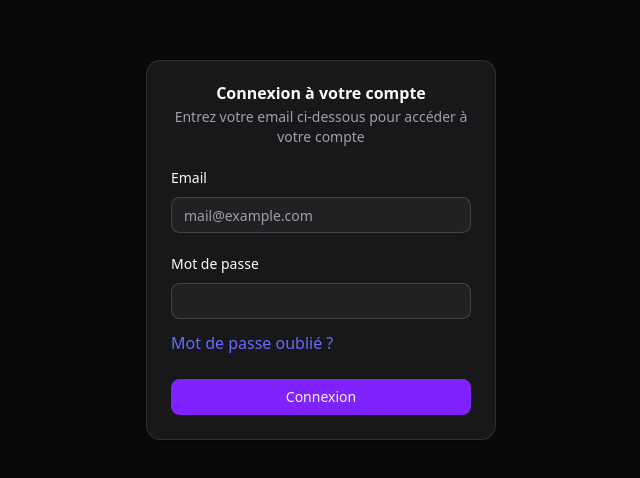
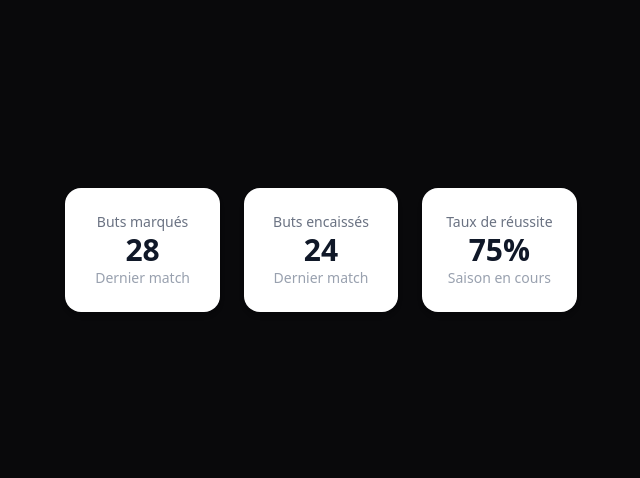
Before and after one commit to AnsseauMattheo/SaeHandDBut3-Front, a React (Vite) app: page /Connexion in a window 1280 px wide. Shown: the part 150-628 px from the top of the page, without its empty margins (319-959 px from the left). Built offline with nearby package versions, Linux system fonts and the light colour scheme; no server answers.

Commit message:
début de blocks

```diff
--- a/src/axiosRequests.jsx
+++ b/src/axiosRequests.jsx
@@ -28,3 +28,5 @@ export async function Login(email, password, setError) {
         return false; // Échec
     }
 }
+
+export async function getBut(email, password, setError) {}
--- /dev/null
+++ b/src/components/DashboardTeam.jsx
@@ -0,0 +1,21 @@
+import React from "react";
+
+function StatCard({ title, value, subtitle }) {
+    return (
+        <div className="bg-white shadow-md hover:shadow-lg transition-shadow rounded-2xl p-6">
+            <h3 className="text-gray-500 text-sm font-medium">{title}</h3>
+            <p className="text-3xl font-bold text-gray-900">{value}</p>
+            {subtitle && <p className="text-gray-400 text-sm">{subtitle}</p>}
+        </div>
+    );
+}
+
+export default function Dashboard() {
+    return (
+        <div className="grid grid-cols-1 md:grid-cols-3 gap-6 p-6">
+            <StatCard title="Buts marqués" value="28" subtitle="Dernier match" />
+            <StatCard title="Buts encaissés" value="24" subtitle="Dernier match" />
+            <StatCard title="Taux de réussite" value="75%" subtitle="Saison en cours" />
+        </div>
+    );
+}
--- a/src/main.jsx
+++ b/src/main.jsx
@@ -5,6 +5,7 @@ import Connexion from "./components/Connexion.jsx";
 import App from "./App.jsx";
 import AlertContainer from "./components/AlertContainer.jsx";
 import { AlertProvider } from "./context/AlertProvider.jsx";
+import Dashboard from "./components/DashboardTeam.jsx";
 
 const root = document.getElementById("root");
 
@@ -12,7 +13,7 @@ ReactDOM.createRoot(root).render(
     <BrowserRouter>
         <>
             <AlertProvider>
-                <App />
+                <Dashboard />
             </AlertProvider>
         </>
     </BrowserRouter>,
```
